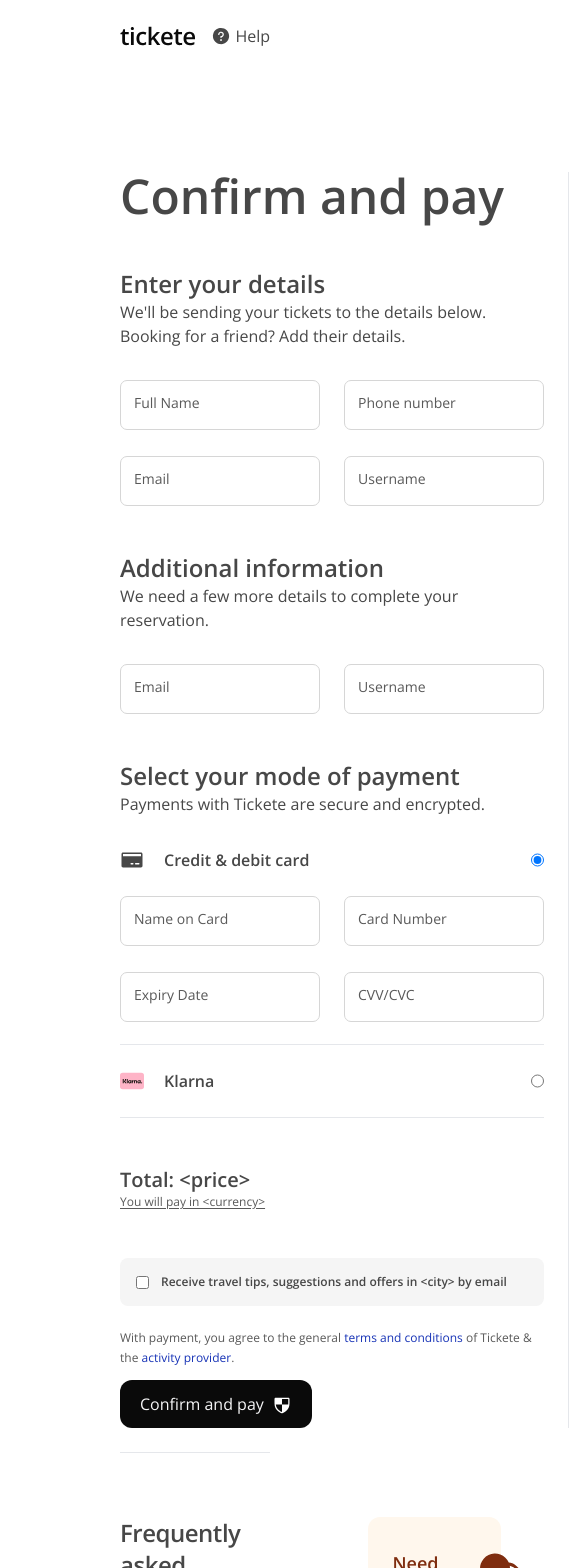
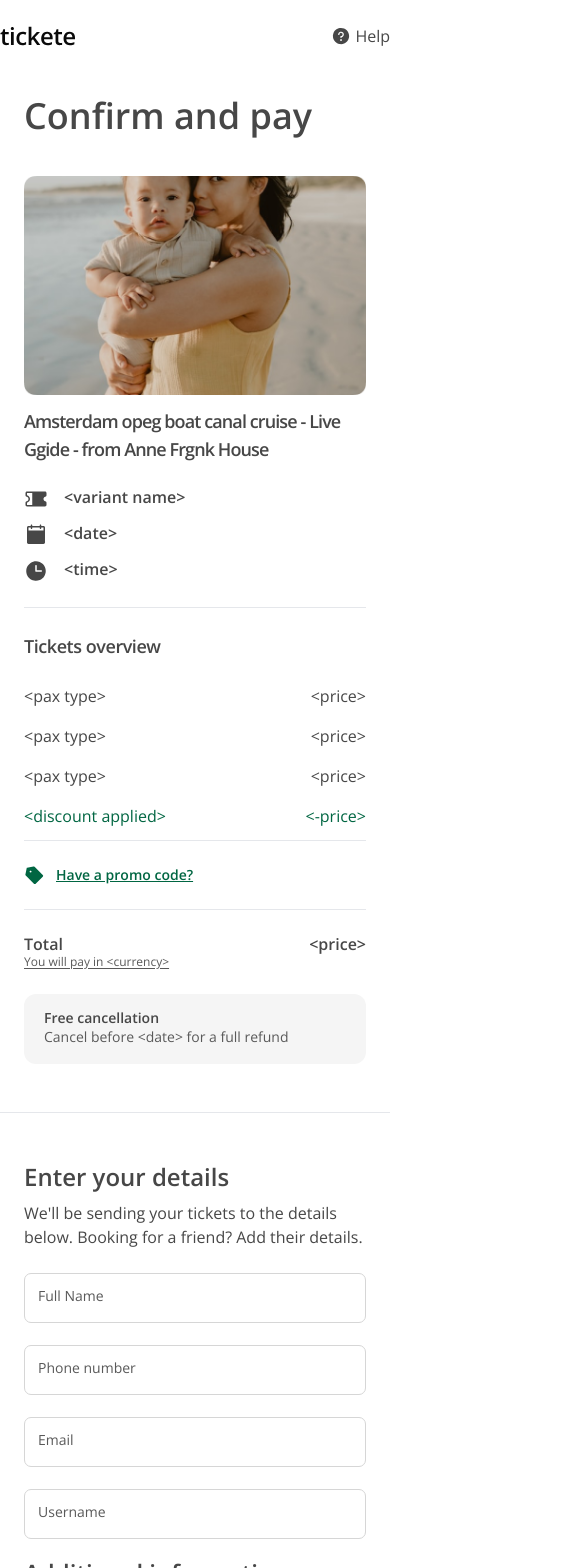
Before and after one commit to Rrhul0/checkout-page, a Next.js app: page / in a window 390 px wide. Shown: the top 1568 px of the page, 585 px wide, since content can reach past the window. Built offline with nearby package versions, Linux system fonts and the light colour scheme.

Commit message:
payment form and ticket information style fixed for small screen size devices

```diff
--- a/app/layout.tsx
+++ b/app/layout.tsx
@@ -18,10 +18,14 @@ export default function RootLayout({
 }) {
 	return (
 		<html lang='en'>
-			<body className={`${openSans.className} text-grayscale-g-2`}>
-				<div className='px-[120px]'>
+			<body
+				className={`${openSans.className} text-grayscale-g-2 border-grayscale-g-6`}
+			>
+				<div className='md:px-[120px]'>
 					<Header />
-					<main className='py-[100px]'>{children}</main>
+					<main className='py-6 md:py-[100px] flex flex-col items-center'>
+						{children}
+					</main>
 				</div>
 				<Footer />
 			</body>
--- a/app/page.tsx
+++ b/app/page.tsx
@@ -8,14 +8,14 @@ export default function Home() {
 	return (
 		<div className='flex flex-col gap-16'>
 			<div>
-				<div className='flex gap-6'>
+				<div className='flex flex-col-reverse  md:flex-row  gap-6'>
 					<PaymentForm />
 					<div className='border-l' />
 					<TicketInformation />
 				</div>
 				<div className='border-b mt-6' />
 			</div>
-			<div>
+			{/* <div>
 				<div className='flex gap-32 items-start'>
 					<Faqs />
 					<Help />
@@ -24,7 +24,7 @@ export default function Home() {
 			</div>
 			<div>
 				<TicketePromise />
-			</div>
+			</div> */}
 		</div>
 	)
 }
--- a/components/paymentForm.tsx
+++ b/components/paymentForm.tsx
@@ -12,29 +12,31 @@ export default function PaymentForm() {
 	)
 
 	return (
-		<form className='flex flex-col gap-12 flex-1'>
-			<h2 className='text-5xl font-semibold'>Confirm and pay</h2>
+		<form className='flex flex-col gap-5 md:gap-12 flex-1 px-6 sm:px-16'>
+			<h2 className='text-5xl font-semibold hidden md:block'>
+				Confirm and pay
+			</h2>
 			<div>
-				<div className='pb-8'>
+				<div className='pb-6 md:pb-8 flex flex-col gap-2'>
 					<p className='text-2xl font-semibold'>Enter your details</p>
 					<p>
 						We&apos;ll be sending your tickets to the details below.
 						Booking for a friend? Add their details.
 					</p>
 				</div>
-				<div className='flex flex-col gap-7'>
-					<div className='flex gap-6'>
+				<div className='flex flex-col gap-6'>
+					<div className='flex flex-wrap gap-6'>
 						<TextInput lebel='Full Name' />
 						<TextInput lebel='Phone number' />
 					</div>
-					<div className='flex gap-6'>
+					<div className='flex flex-wrap gap-6'>
 						<TextInput lebel='Email' />
 						<TextInput lebel='Username' />
 					</div>
 				</div>
 			</div>
 			<div>
-				<div className='pb-8'>
+				<div className='pb-8 flex flex-col gap-2'>
 					<p className='text-2xl font-semibold'>
 						Additional information
 					</p>
@@ -42,13 +44,13 @@ export default function PaymentForm() {
 						We need a few more details to complete your reservation.
 					</p>
 				</div>
-				<div className='flex gap-6'>
+				<div className='flex flex-wrap gap-6'>
 					<TextInput lebel='Email' />
 					<TextInput lebel='Username' />
 				</div>
 			</div>
 			<div className='flex flex-col gap-6'>
-				<div className='pb-2'>
+				<div className='pb-2 flex flex-col gap-2'>
 					<p className='text-2xl font-semibold'>
 						Select your mode of payment
 					</p>
@@ -80,11 +82,11 @@ export default function PaymentForm() {
 				</div>
 				{paymentMethod === 'card' && (
 					<div className='flex flex-col gap-7'>
-						<div className='flex gap-6'>
+						<div className='flex flex-wrap gap-6'>
 							<TextInput lebel='Name on Card' />
 							<TextInput lebel='Card Number' />
 						</div>
-						<div className='flex gap-6'>
+						<div className='flex flex-wrap gap-6'>
 							<TextInput lebel='Expiry Date' />
 							<TextInput lebel='CVV/CVC' />
 						</div>
--- a/components/ticketInformation.tsx
+++ b/components/ticketInformation.tsx
@@ -7,8 +7,12 @@ import tagImage from '@/public/tag.svg'
 
 export default function TicketInformation() {
 	return (
-		<div className='w-80'>
 		<div>
+			<div className='px-6 sm:px-16 md:w-80'>
+				<h2 className='text-4xl font-semibold md:hidden pb-10'>
+					Confirm and pay
+				</h2>
+				<div className='flex flex-col items-center'>
 					<Image
 						src={ticketItemImage.src}
 						width={ticketItemImage.width}
@@ -16,10 +20,10 @@ export default function TicketInformation() {
 						alt='item image'
 					/>
 					<p className='text-lg tracking-tighter font-semibold mt-3'>
-					Amsterdam opeg boat canal cruise - Live Ggide - from Anne
-					Frgnk House
+						Amsterdam opeg boat canal cruise - Live Ggide - from
+						Anne Frgnk House
 					</p>
-				<div className='py-6 flex flex-col gap-3'>
+					<div className='py-6 flex flex-col gap-3 self-start'>
 						<div className='flex gap-4'>
 							<Image
 								src={ticketImage}
@@ -54,13 +58,14 @@ export default function TicketInformation() {
 							</span>
 						</div>
 					</div>
-				<div className='border-b' />
+					{/* <div className='border-b' /> */}
+					<div className='border-b w-full' />
 				</div>
-			<div className='pt-12'>
+				<div className='pt-6 md:pt-12'>
 					<p className='text-lg tracking-tight font-semibold'>
 						Tickets overview
 					</p>
-				<div className='flex flex-col gap-4 pt-8 pb-3'>
+					<div className='flex flex-col gap-4 pt-6 md:pt-8 pb-3'>
 						<div className='flex'>
 							<span className='flex-1'>&lt;pax type&gt;</span>
 							<span>&lt;price&gt;</span>
@@ -74,7 +79,9 @@ export default function TicketInformation() {
 							<span>&lt;price&gt;</span>
 						</div>
 						<div className='flex text-green-sacramento/9'>
-						<span className='flex-1'>&lt;discount applied&gt;</span>
+							<span className='flex-1'>
+								&lt;discount applied&gt;
+							</span>
 							<span>&lt;-price&gt;</span>
 						</div>
 					</div>
@@ -104,5 +111,7 @@ export default function TicketInformation() {
 					</div>
 				</div>
 			</div>
+			<div className='border-b py-6' />
+		</div>
 	)
 }
```
Lines whose indentation alone changed are shown as unchanged.
